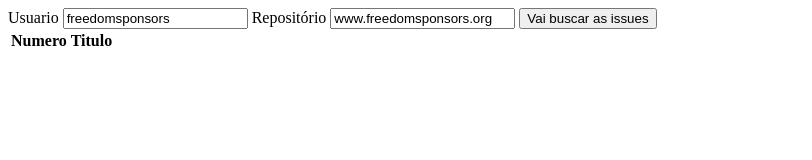
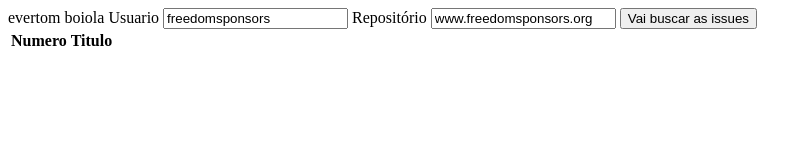
Before and after one commit to WilliamCampolina/ng-masters, a plain HTML site: page index.html in a window 1280 px wide. Shown: the whole page, without its empty margins (0-812 px from the left). Drawn offline with Linux system fonts and the light colour scheme.

Commit message:
Update index.html

```diff
--- a/index.html
+++ b/index.html
@@ -8,7 +8,7 @@
 	<script src="util.js"></script>
 </head>
 <body>
-
+evertom boiola
 Usuario <input  value="freedomsponsors" type="text" id="user">
 Repositório <input value="www.freedomsponsors.org" type="text" id="reponame">
 <button id="vaibuscarasissues">Vai buscar as issues</button>
```
